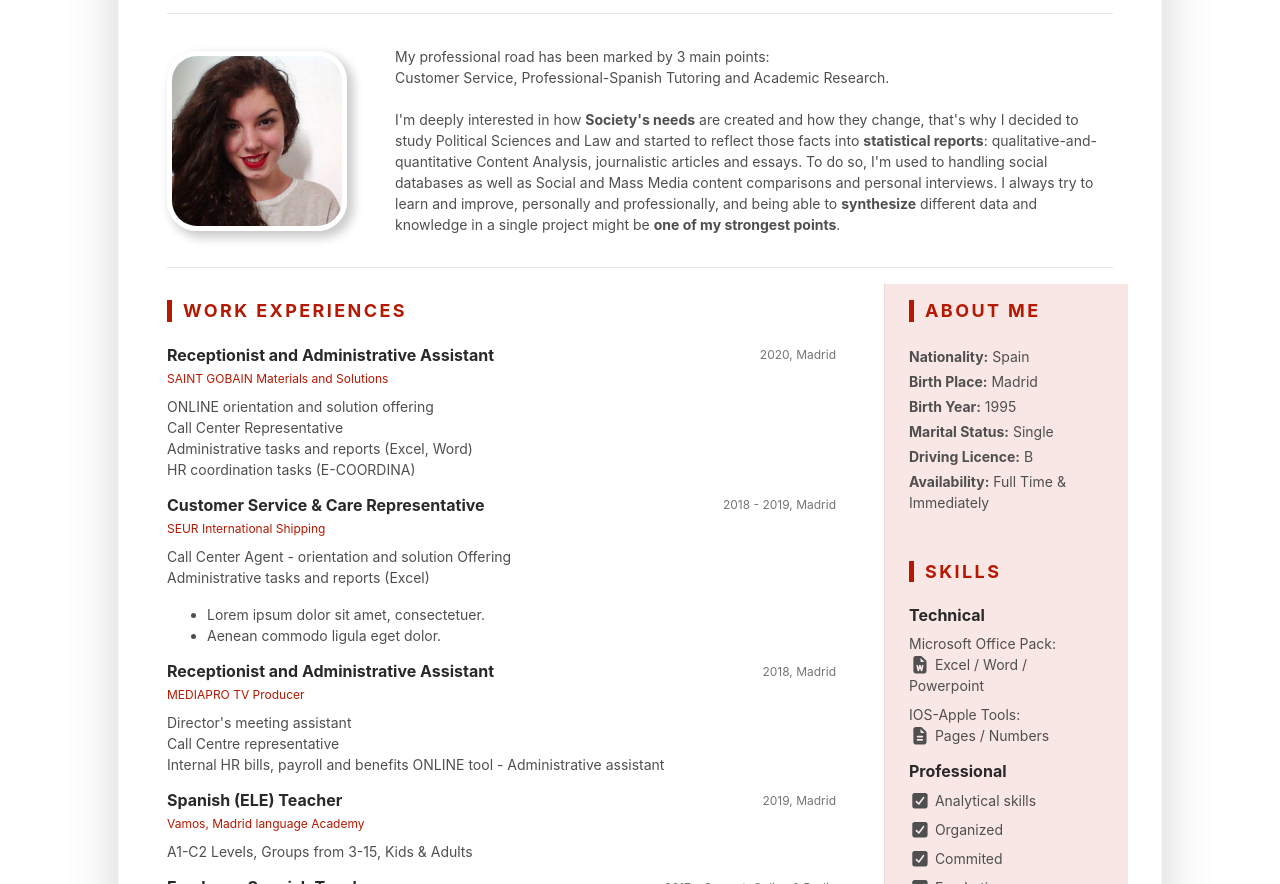
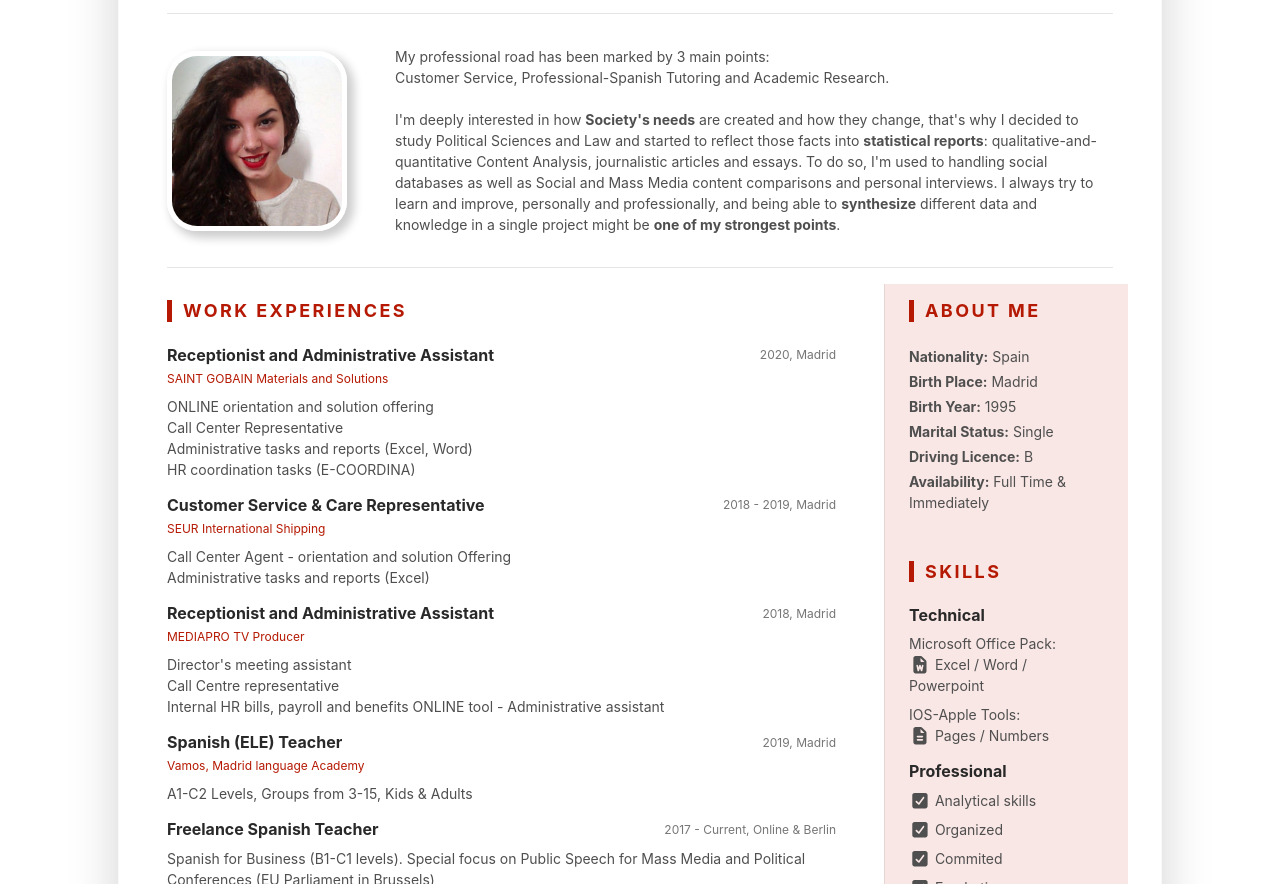
Before and after one commit to sofia-rico/my-cv, a website: page index.html in a window 1280 px wide. Shown: the part 216-1100 px from the top of the page. Drawn offline with Linux system fonts and the light colour scheme.

Commit message:
remove lorem ipsum

```diff
--- a/index.html
+++ b/index.html
@@ -180,10 +180,6 @@
                         Call Center Agent - orientation and solution Offering<br />
                         Administrative tasks and reports (Excel)
                       </p>
-                      <ul class="resume-list">
-                        <li>Lorem ipsum dolor sit amet, consectetuer.</li>
-                        <li>Aenean commodo ligula eget dolor.</li>
-                      </ul>
                     </div>
                   </div>
                   <!--//item-->
```
